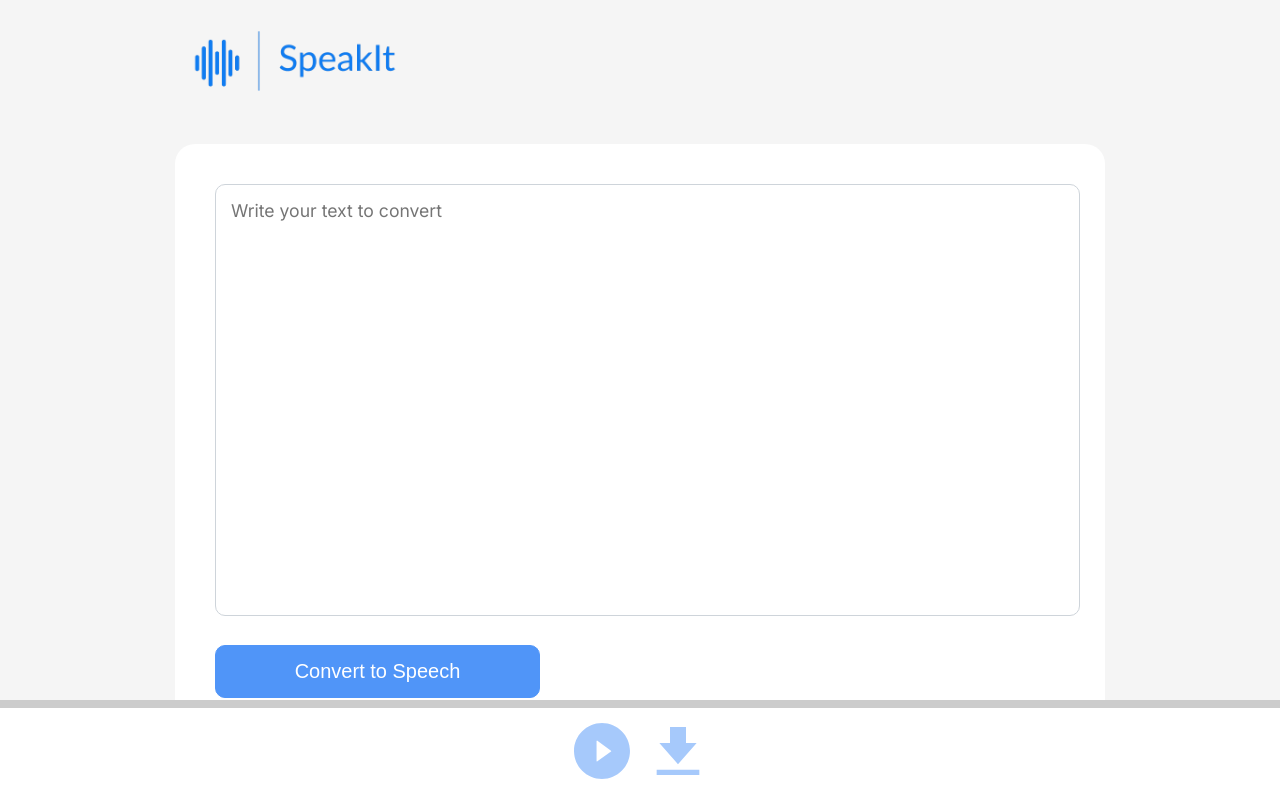
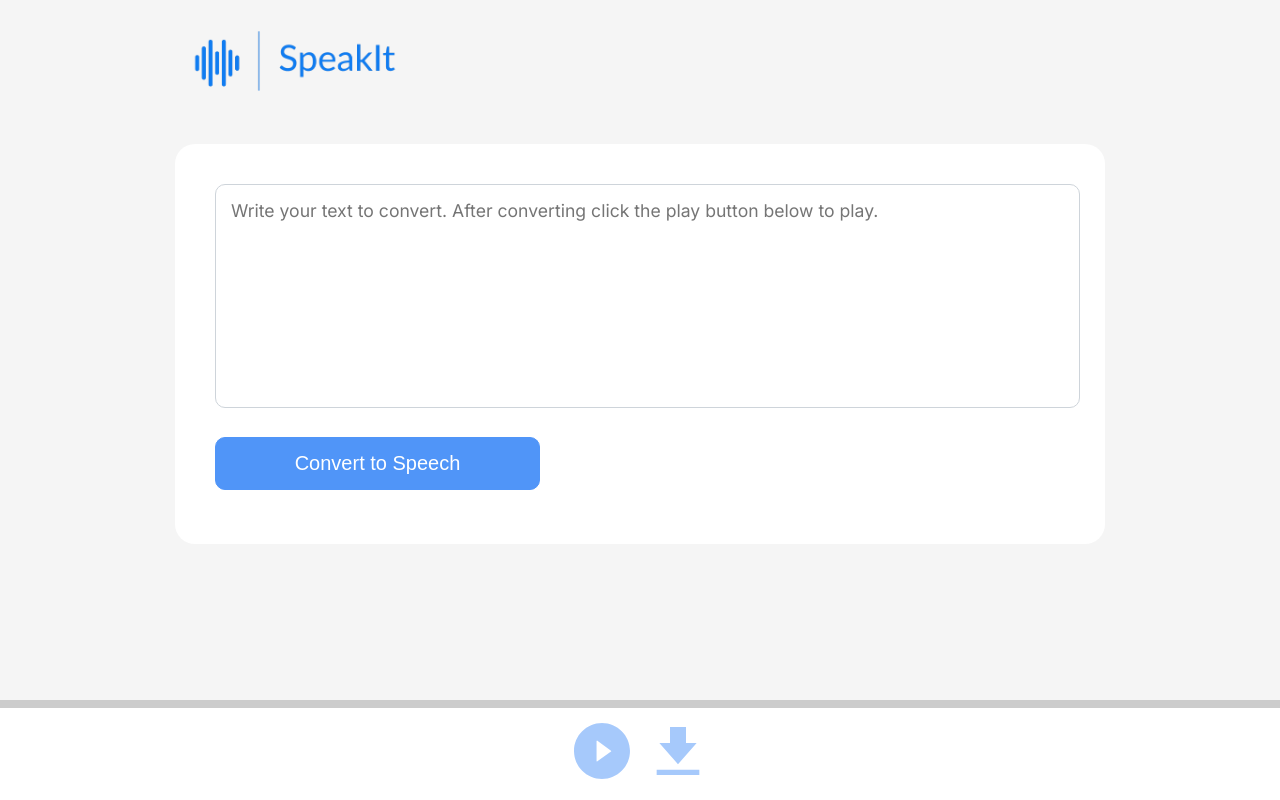
Before and after one commit to Mohitur669/Text-To-Speech-Converter, a React (Create React App) app: page / in a window 1280 px wide. Built offline with nearby package versions, Linux system fonts and the light colour scheme; no server answers.

Commit message:
zoom height fix

```diff
--- a/src/App.css
+++ b/src/App.css
@@ -6,6 +6,7 @@
 }
 
 .section-container {
+    height: 40vh;
     margin-top: 40px;
     background-color: #fff;
     padding: 40px;
@@ -14,7 +15,7 @@
 
 textarea {
     width: 98%;
-    height: 400px;
+    height:60%;
     border: 1px solid #ced4da;
     border-radius: 10px;
     font-family: Inter;
--- a/src/components/Section.jsx
+++ b/src/components/Section.jsx
@@ -7,7 +7,7 @@ const Section = ({text, setText, convertTextToSpeech}) => {
             <textarea
                 value={text}
                 style={{padding: 15}}
-                placeholder='Write your text to convert'
+                placeholder='Write your text to convert. After converting click the play button below to play.'
                 onChange={(e) => setText(e.target.value)}>
             </textarea>
             <button className='btn-convert' onClick={() => convertTextToSpeech()} >Convert to Speech</button>
```
